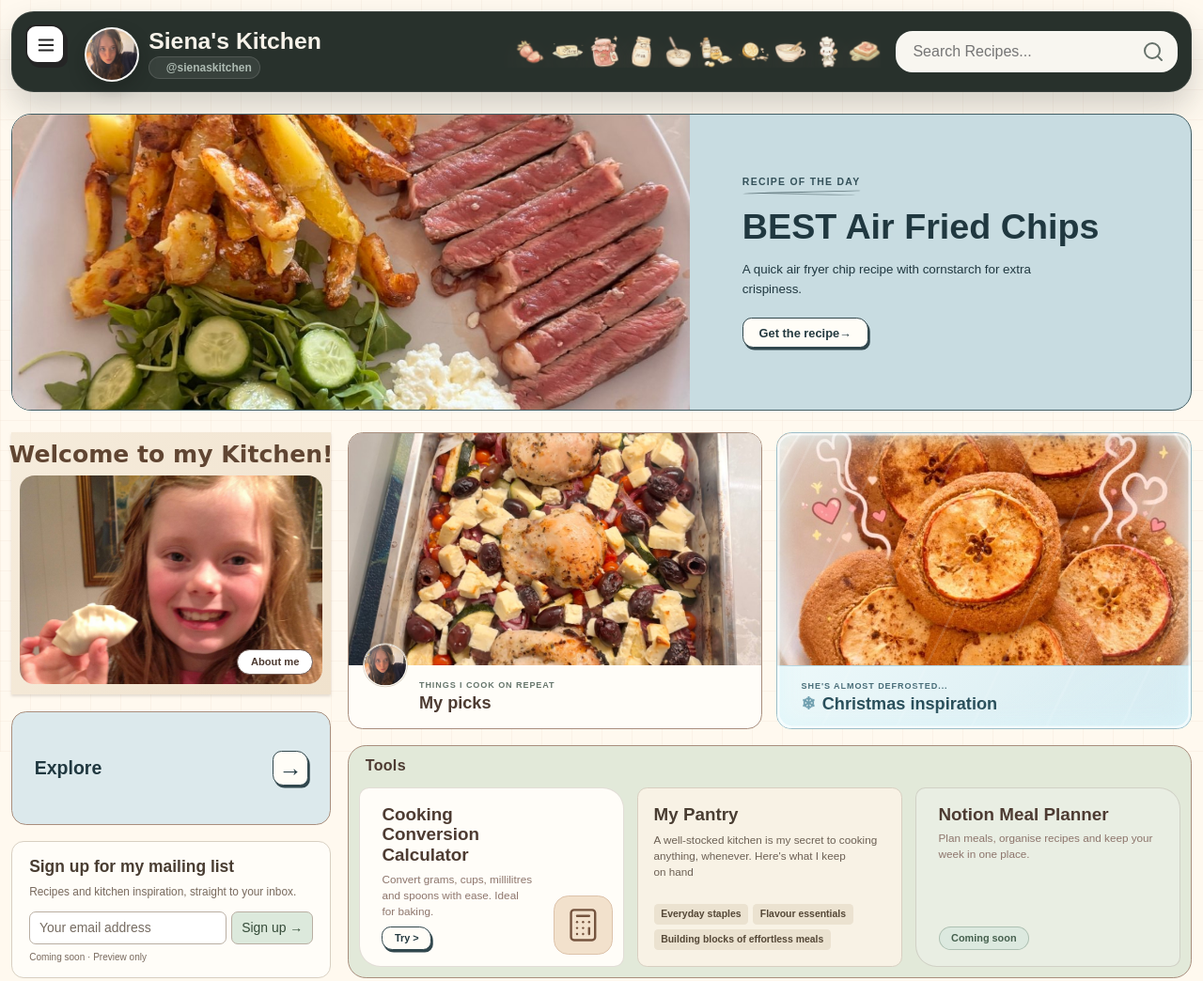
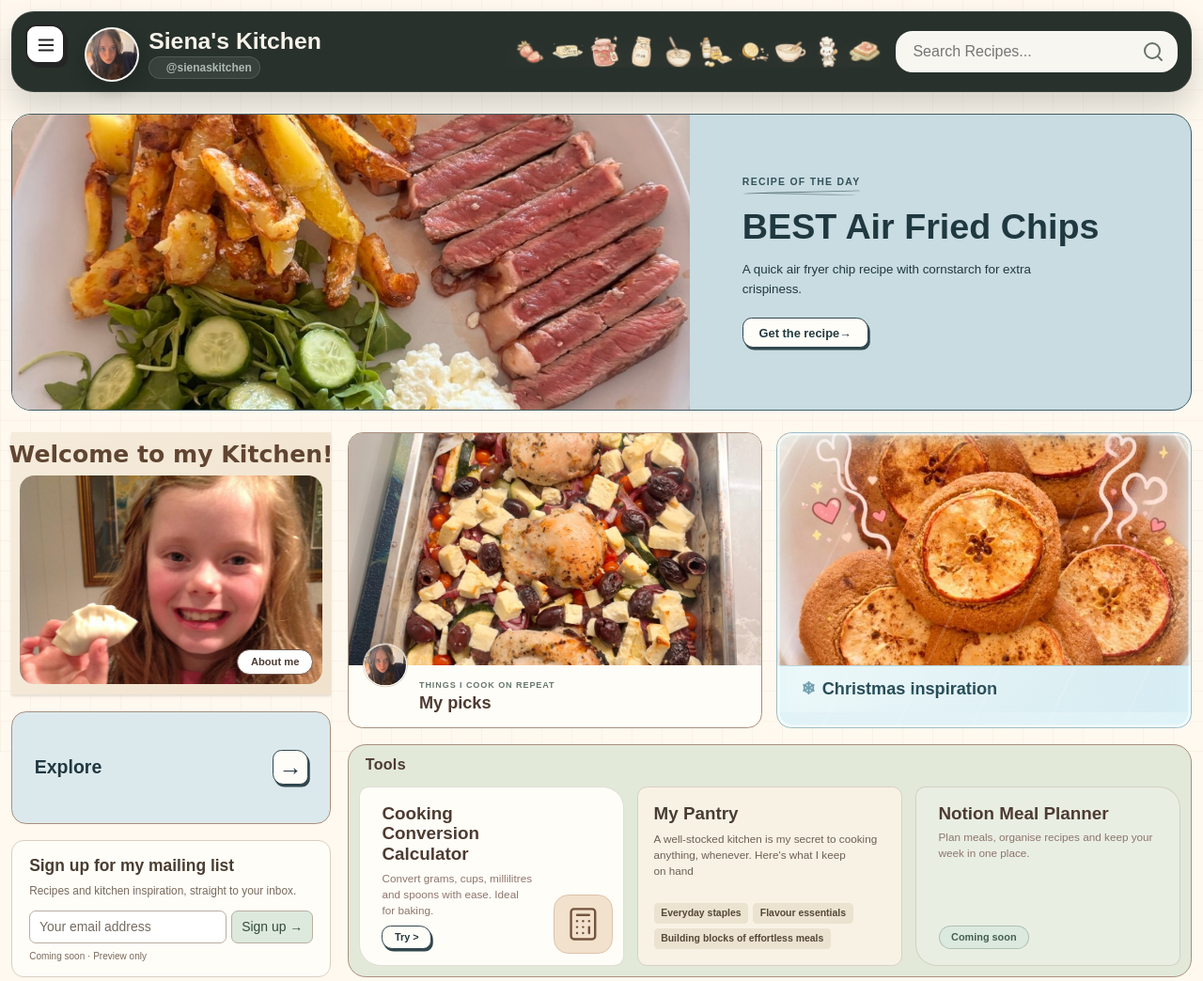
Before and after one commit to Siena04/sienaskitchen, a website: page index.html in a window 1280 px wide. Shown: the top 1044 px of the page at 94% size. Drawn offline with nearby package versions, Linux system fonts and the light colour scheme; some icons are missing.

Commit message:
Remove Christmas card tagline

```diff
--- a/index.html
+++ b/index.html
@@ -115,7 +115,6 @@
                 <a class="home-inspiration-card home-inspiration-card--christmas" href="./recipe-library.html?recipe=mr-beans-apple-snaps">
                   <img src="./uploads/recovered-mr-beans-apple-snaps.jpg" alt="" loading="lazy" />
                   <span class="home-inspiration-content">
-                    <span class="home-inspiration-kicker">She's almost defrosted...</span>
                     <strong>Christmas inspiration</strong>
                     <span>Try spiced apple snaps <span aria-hidden="true">→</span></span>
                   </span>
```
